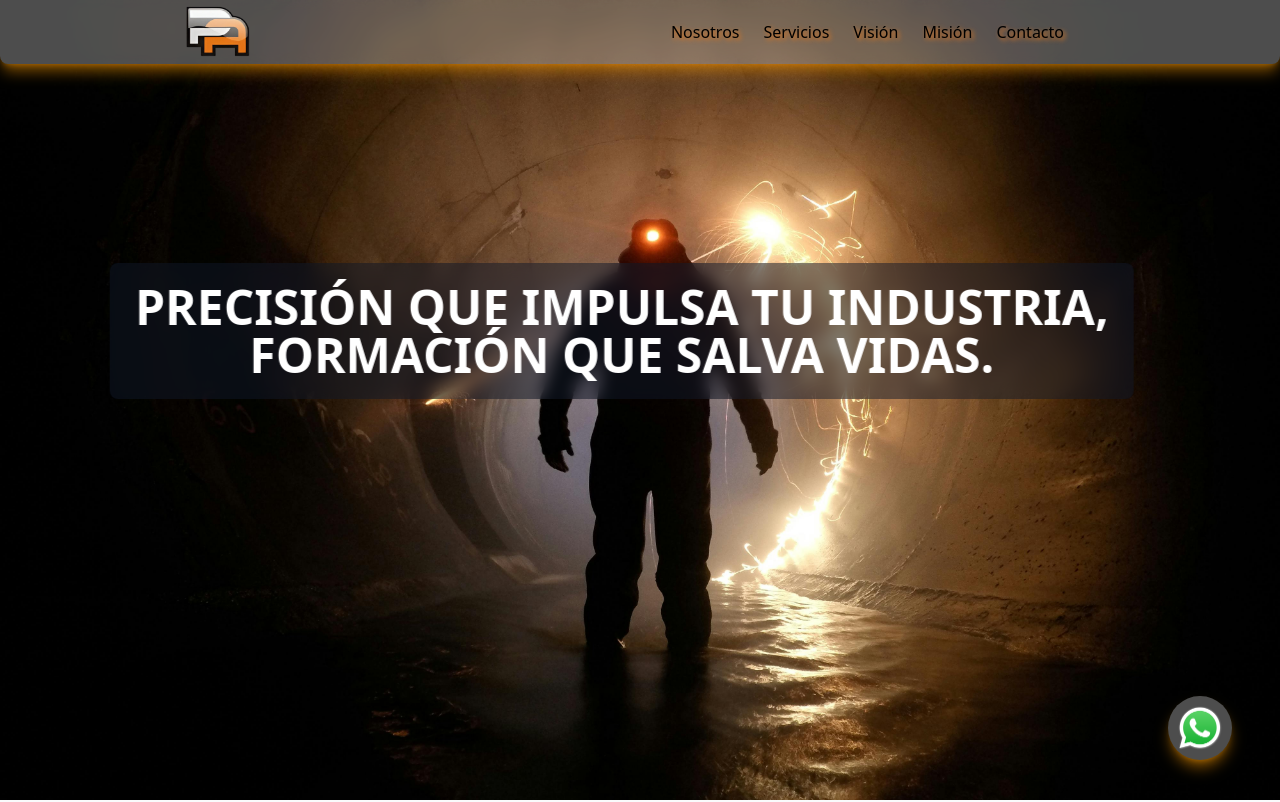
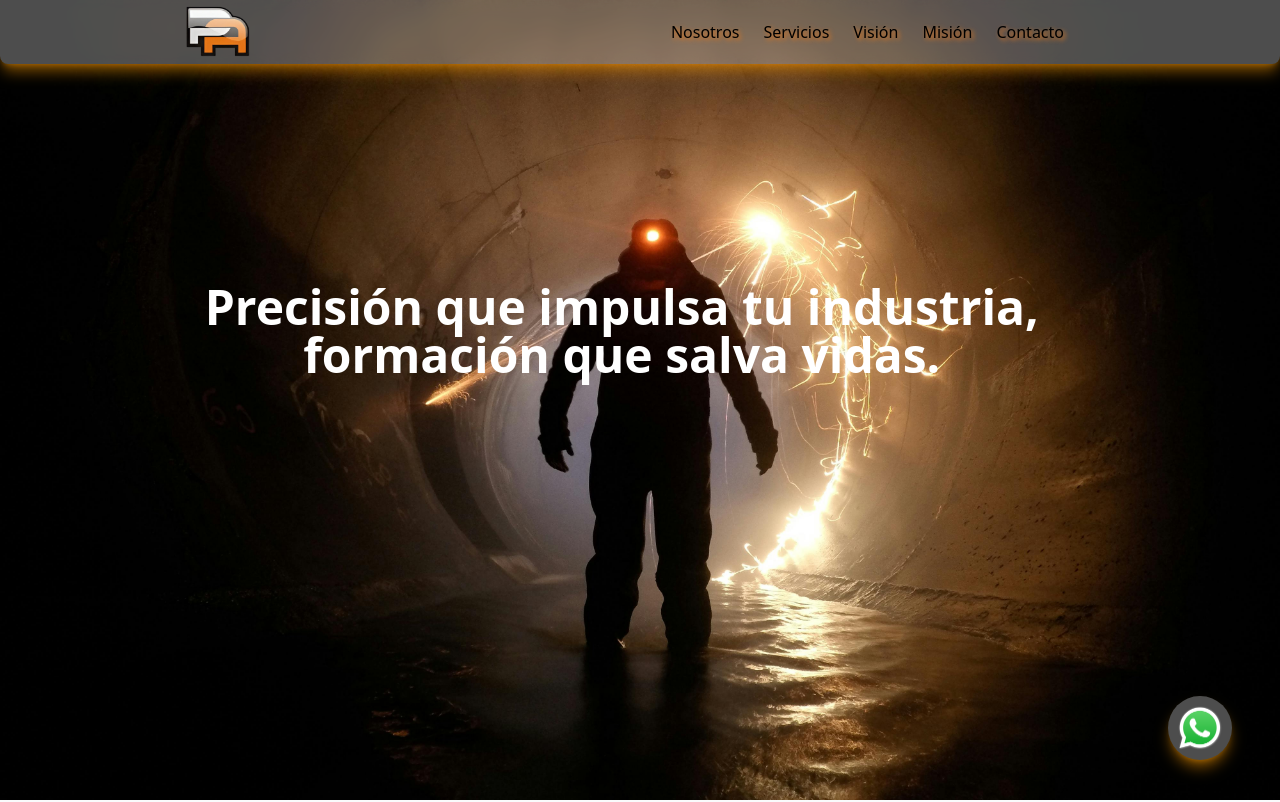
Before and after one commit to JoaquinFarah/paweb, a Next.js app: page / in a window 1280 px wide. Shown: the top 802 px of the page. Built offline with nearby package versions, Linux system fonts and the light colour scheme.

Commit message:
Implement code changes to enhance functionality and improve performance

```diff
--- a/src/app/components/Hero.tsx
+++ b/src/app/components/Hero.tsx
@@ -76,7 +76,7 @@ export default function HeroSection() {
                 <li className="flex gap-x-3">
                   <ServerIcon aria-hidden="true" className="mt-1 size-5 flex-none text-indigo-600" />
                   <span>
-                    <strong className="font-semibold text-gray-900">Información constante.</strong> Parte de crecer es enseñar. Por eso, nos aseguramos de que nuestros clientes estén siempre informados sobre lo que hacemos y cómo lo hacemos.
+                    <strong className="font-semibold text-gray-900">Formación constante.</strong> Parte de crecer es enseñar. Por eso, nos aseguramos de que nuestros clientes estén siempre informados sobre lo que hacemos y cómo lo hacemos.
                   </span>
                 </li>
               </ul>
--- a/src/app/components/Navbar.tsx
+++ b/src/app/components/Navbar.tsx
@@ -17,7 +17,7 @@ const Navbar: React.FC = () => {
           <div className="flex items-center flex-grow ml-10">
             <Link href="/">
               <Image
-                src="/logo fondo negro.png"
+                src="/logonitido.png"
                 alt="logo"
                 width={350}
                 height={350}
--- a/src/app/page.tsx
+++ b/src/app/page.tsx
@@ -38,8 +38,8 @@ export default function Index() {
           className="absolute top-0 left-0 w-full h-full object-cover"
         />
 
-        <div className="absolute top-1/3 left-1/5 transform -translate-x-1/7 -translate-y-1 text-white text-5xl font-semibold text-center rounded-lg bg-gray-900/50 p-5 backdrop-blur-sm">
-          <p className="uppercase">Precisión que impulsa tu industria, formación que salva vidas.</p>
+        <div className="absolute top-1/3 left-1/5 transform -translate-x-1/7 -translate-y-1 text-white text-5xl font-semibold text-center rounded-lg p-5">
+          <p>Precisión que impulsa tu industria, formación que salva vidas.</p>
         </div>
       </div>
 
```
Also changed, not shown: public/logonitido.png (added).
